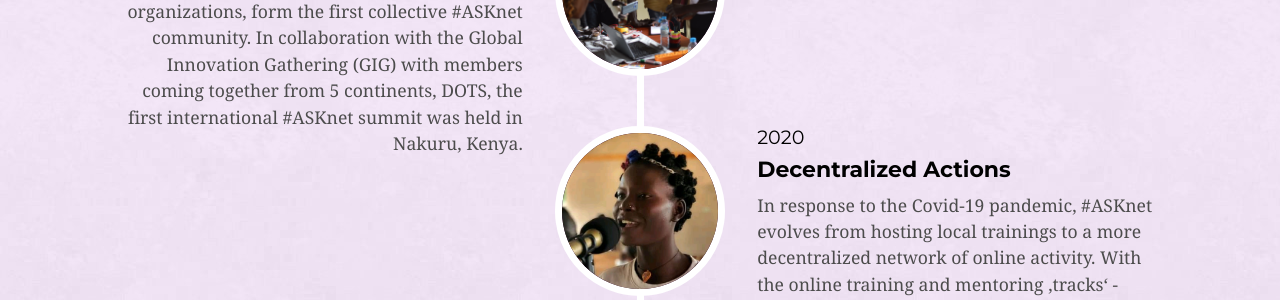
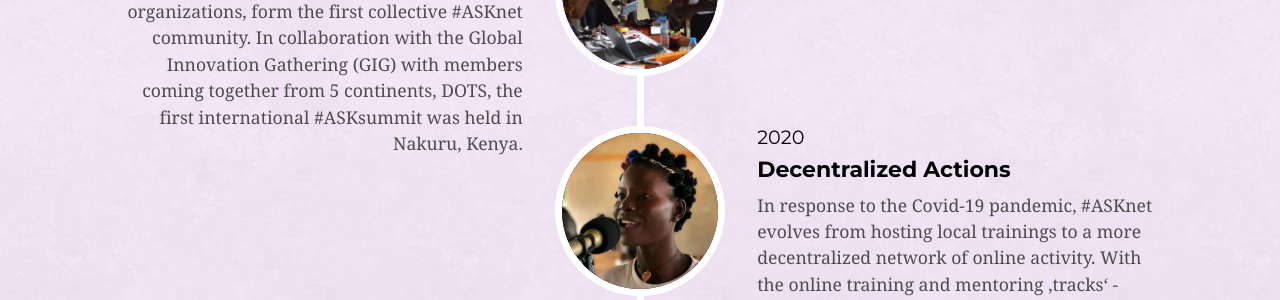
Before and after one commit to ASKnetCommunity/ASKnet.Community, a Jekyll site: the page built from index.html, in a window 1280 px wide and 900 px high, scrolled down 5587 px. Shown: the part 287-587 px from the top of the window. Built offline with Jekyll 4.4.1, drawn with Linux system fonts in a browser that asks for light colours; some of the changed text lies outside the part shown.

Commit message:
text corrections

```diff
--- a/_data/settings.yml
+++ b/_data/settings.yml
@@ -32,7 +32,7 @@
 
 hero:
   hero-title: "Welcome to #ASKnet"
-  hero-subtitle: The ACCESS to SKILLS & KNOWLEDGE Network
+  hero-subtitle: The ACCESS to SKILLS & KNOWLEDGE network
   hero-button-text: LEARN MORE
   hero-button-link: "#about"
 
@@ -85,7 +85,7 @@
 #-------------------------------
 # Member Hubs Section
 
-hub-section-title: "#ASKnet Members <div style=\"font-weight: normal;\">(November 2023)</div>"
+hub-section-title: "#ASKnet members <div style=\"font-weight: normal;\">(November 2023)</div>"
 hub-section-description: |
   The member organizations have a community-led focus and contribute to strengthening civil society structures in South Sudan, while creating a basis for strengthened communication and cooperation, especially between communities of refugees in neighbouring countries together with those in South Sudan.
 
@@ -141,7 +141,7 @@
       url:
     - title: "Community Practices"
       year: "2019"
-      desc: "Six ‚pioneer‘ hubs, all legally registered organizations, form the first collective #ASKnet community. In collaboration with the Global Innovation Gathering (GIG) with members coming together from 5 continents, DOTS, the first international #ASKnet summit was held in Nakuru, Kenya."
+      desc: "Six ‚pioneer‘ hubs, all legally registered organizations, form the first collective #ASKnet community. In collaboration with the Global Innovation Gathering (GIG) with members coming together from 5 continents, DOTS, the first international #ASKsummit was held in Nakuru, Kenya."
       image: assets/img/timeline/2019.jpg
       alt:
       url:
```
